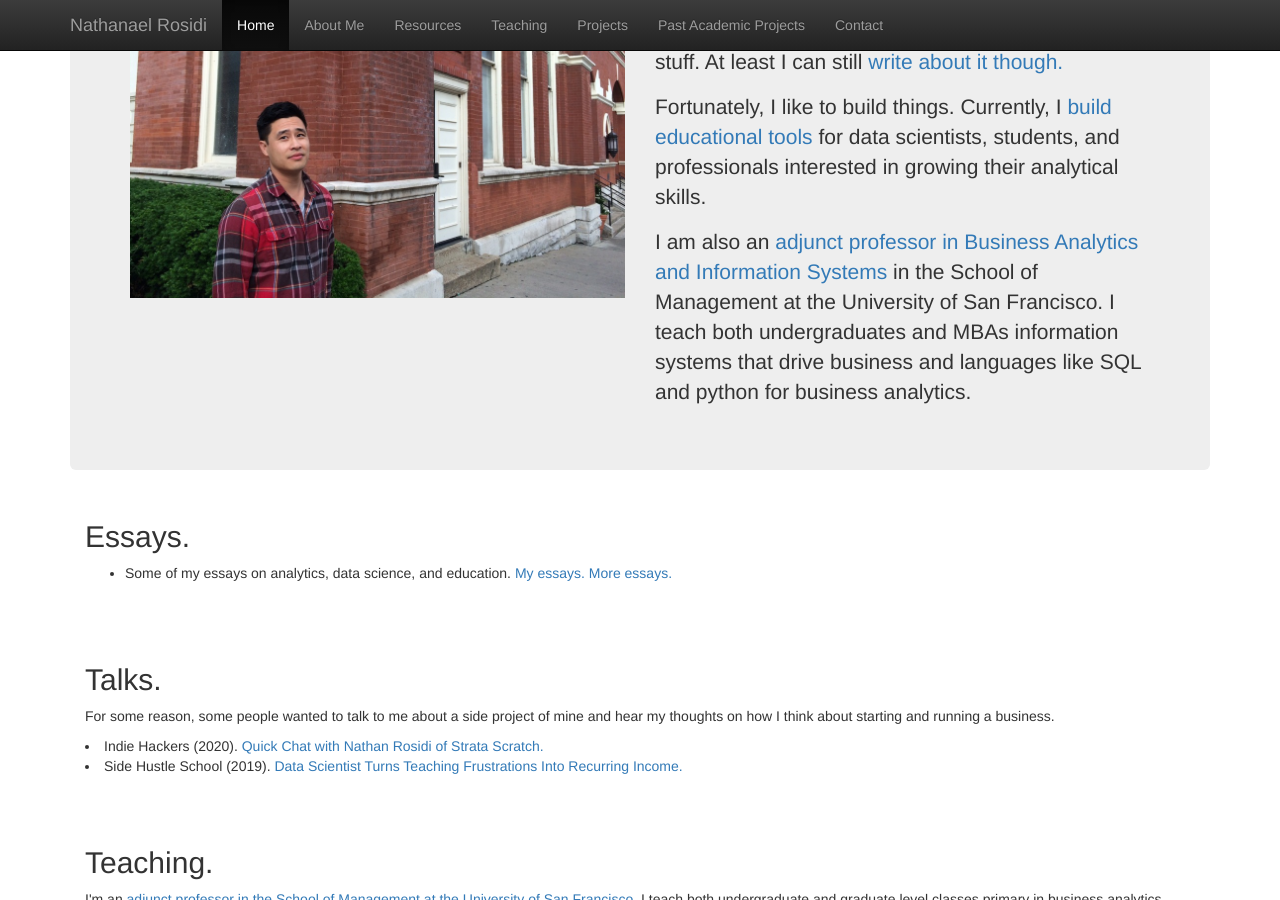
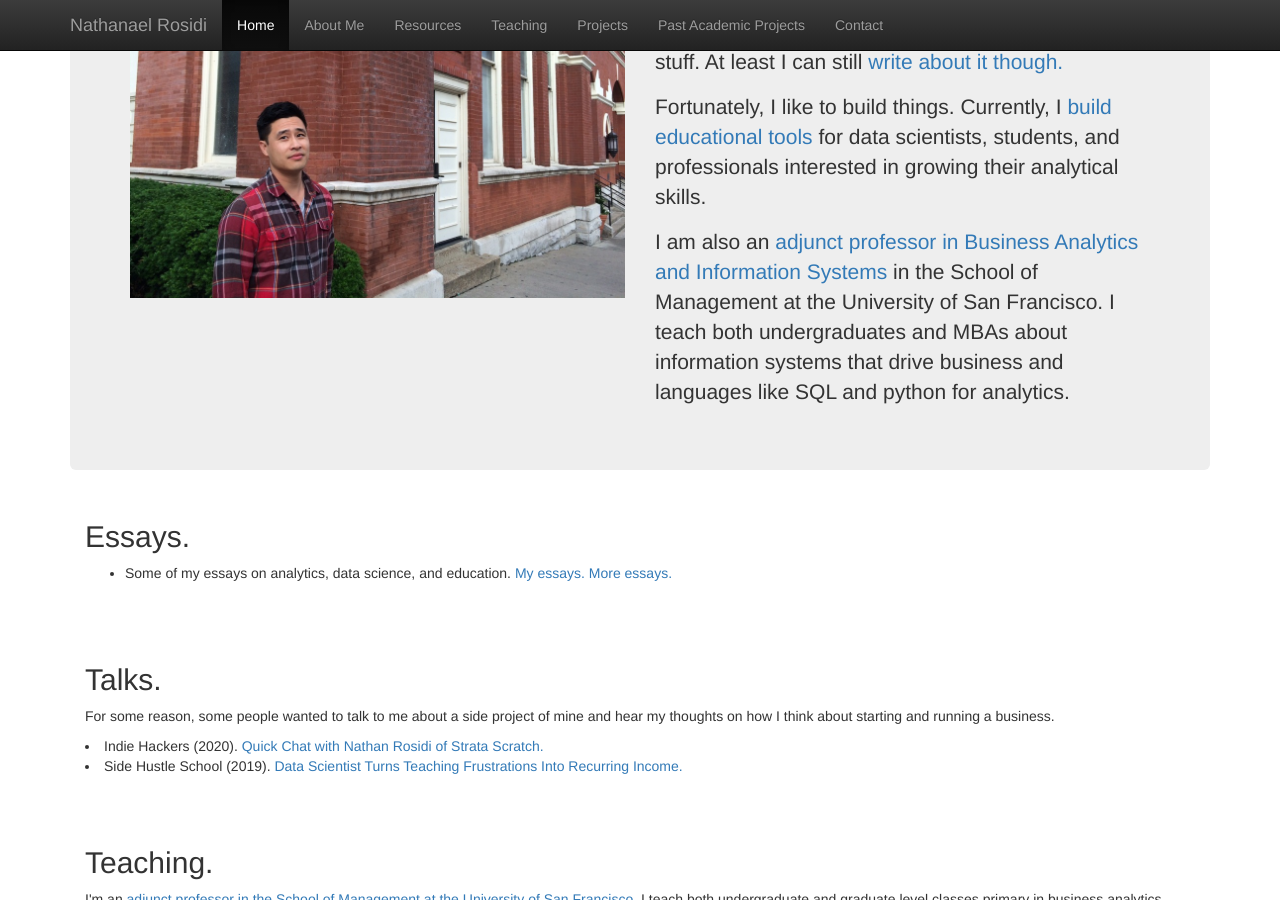
Before and after one commit to nlrosidi/nlrosidi.github.io, a Jekyll site: the page index.html, which Jekyll copies as it is, in a window 1280 px wide and 900 px high, scrolled down 341 px. Built offline with Jekyll 4.4.1, drawn with Linux system fonts in a browser that asks for light colours; nearby versions of some CDN libraries.

Commit message:
Update index.html

```diff
--- a/index.html
+++ b/index.html
@@ -64,7 +64,7 @@
                     <p>I'm currently in product strategy in the biotech/healthcare field. I was previously in (and still sort of in) the data science field but age and life have a way of making you feel out of touch with the new stuff. At least I can still <a target="_blank" href="https://medium.com/@nathanrosidi">write about it though.</a></p>
 		    <p>Fortunately, I like to build things. Currently, I <a target="_blank" href="https://platform.stratascratch.com"> build educational tools</a> for data scientists, students, and professionals interested in growing their analytical skills.</p>
                     <p>I am also an <a target="_blank" href="https://www.usfca.edu/management/faculty/nathanael-rosidi">adjunct professor in Business Analytics and Information Systems</a> in the School of Management at the University of San Francisco. I teach
-                	both undergraduates and MBAs information systems that drive business and languages like SQL and python for business analytics.</p>
+                	both undergraduates and MBAs about information systems that drive business and languages like SQL and python for analytics.</p>
 		</div>
 	    </div>
 	</div>
@@ -139,7 +139,7 @@
 
        <div class="container-fluid">
          <h3 id="pastproject_dissertation">Dissertation</h3>
-         <li>Nathanael L. Rosidi, <a target="_blank" href="http://gradworks.umi.com/34/85/3485169.html">"Studies of pathological dynamics after microvascular injury using nonlinear optical methods"</a>. 2011. <a target="_blank" href="https://www.dropbox.com/s/1izbhc59hjdubci/NathanaelRosidi_Dissertation.pdf?dl=0"> Download it here.</a></li>
+         <li>Nathanael L. Rosidi, <a target="_blank" https://hdl.handle.net/1813/30702">"Studies of pathological dynamics after microvascular injury using nonlinear optical methods"</a>. 2011. <a target="_blank" href="https://ecommons.cornell.edu/bitstream/handle/1813/30702/nlr25.pdf?sequence=1&isAllowed=y"> Download it here.</a></li>
 	 <br>
 	 <h3 id="pastproject_pubs">Peer-Reviewed Publications</h3>
              <ul>
```
